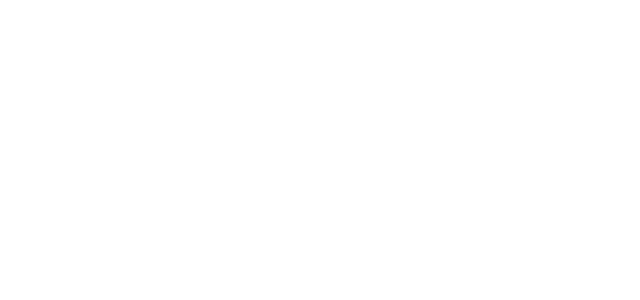
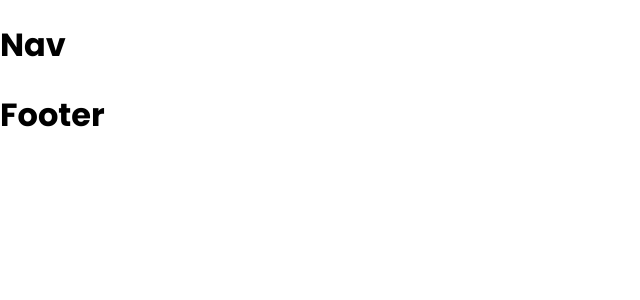
Before and after one commit to Zephymanya/Matanga-app-Frontend, a Next.js app: page / in a window 1280 px wide. Shown: the top 300 px of the page, without its empty margins (0-640 px from the left). Built offline with nearby package versions, Linux system fonts and the light colour scheme.

Commit message:
Refactor: Structuration du projet

```diff
--- /dev/null
+++ b/components/Footer.jsx
@@ -0,0 +1,13 @@
+import styles from "../styles/footer.module.css"
+
+function Footer()
+{
+    const component =
+    <>
+        <h1>Footer</h1>
+    </>
+
+    return component
+}
+
+export default Footer
--- /dev/null
+++ b/components/Layout.js
@@ -0,0 +1,32 @@
+import Head from "next/head"
+import Footer from "./Footer"
+import NavBar from "./NavBar"
+import { Poppins } from '@next/font/google'
+
+
+const poppins = Poppins({
+    weight: ["400", "500", "600", "700", "800", "900"],
+    subsets: ["devanagari"]
+})
+
+function Layout({children})
+{
+    const component =
+    <div className={poppins.className}>
+        <Head>
+            <meta name="description" content="Generated by create next app" />
+            <meta name="viewport" content="width=device-width, initial-scale=1" />
+            <link rel="icon" href="/favicon.ico" />
+        </Head>
+
+        <NavBar/>
+
+        {children}
+
+        <Footer/>
+    </div>
+
+    return component
+}
+
+export default Layout
--- /dev/null
+++ b/components/NavBar.jsx
@@ -0,0 +1,13 @@
+import styles from "../styles/navbar.module.css"
+
+function NavBar()
+{
+    const component =
+    <>
+        <h1>Nav</h1>
+    </>
+
+    return component
+}
+
+export default NavBar
--- a/package.json
+++ b/package.json
@@ -9,6 +9,7 @@
     "lint": "next lint"
   },
   "dependencies": {
+    "@next/font": "^13.1.2",
     "eslint": "8.31.0",
     "eslint-config-next": "13.1.1",
     "next": "13.1.1",
--- a/pages/_app.js
+++ b/pages/_app.js
@@ -1,12 +1,11 @@
-import { Fragment } from "react";
-
+import Layout from "../components/Layout";
 import "../styles/globals.css";
 
 function MyApp({ Component, pageProps }) {
   return (
-    <Fragment>
+    <Layout>
       <Component {...pageProps} />
-    </Fragment>
+    </Layout>
   );
 }
 
```
Also changed, not shown: styles/footer.module.css (added), styles/navbar.module.css (added), 1 other file (tests, documents, lock files or other folders).
